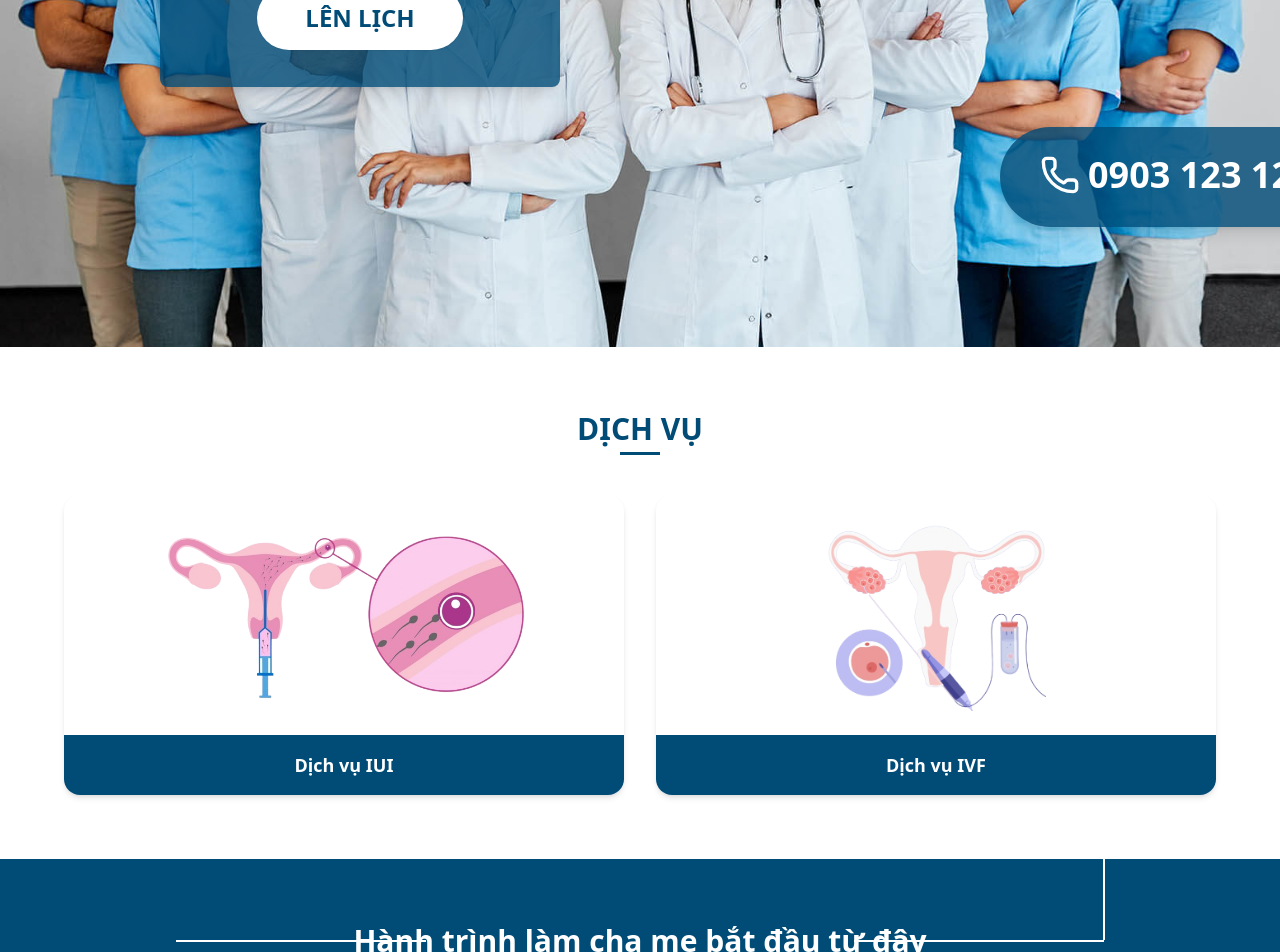
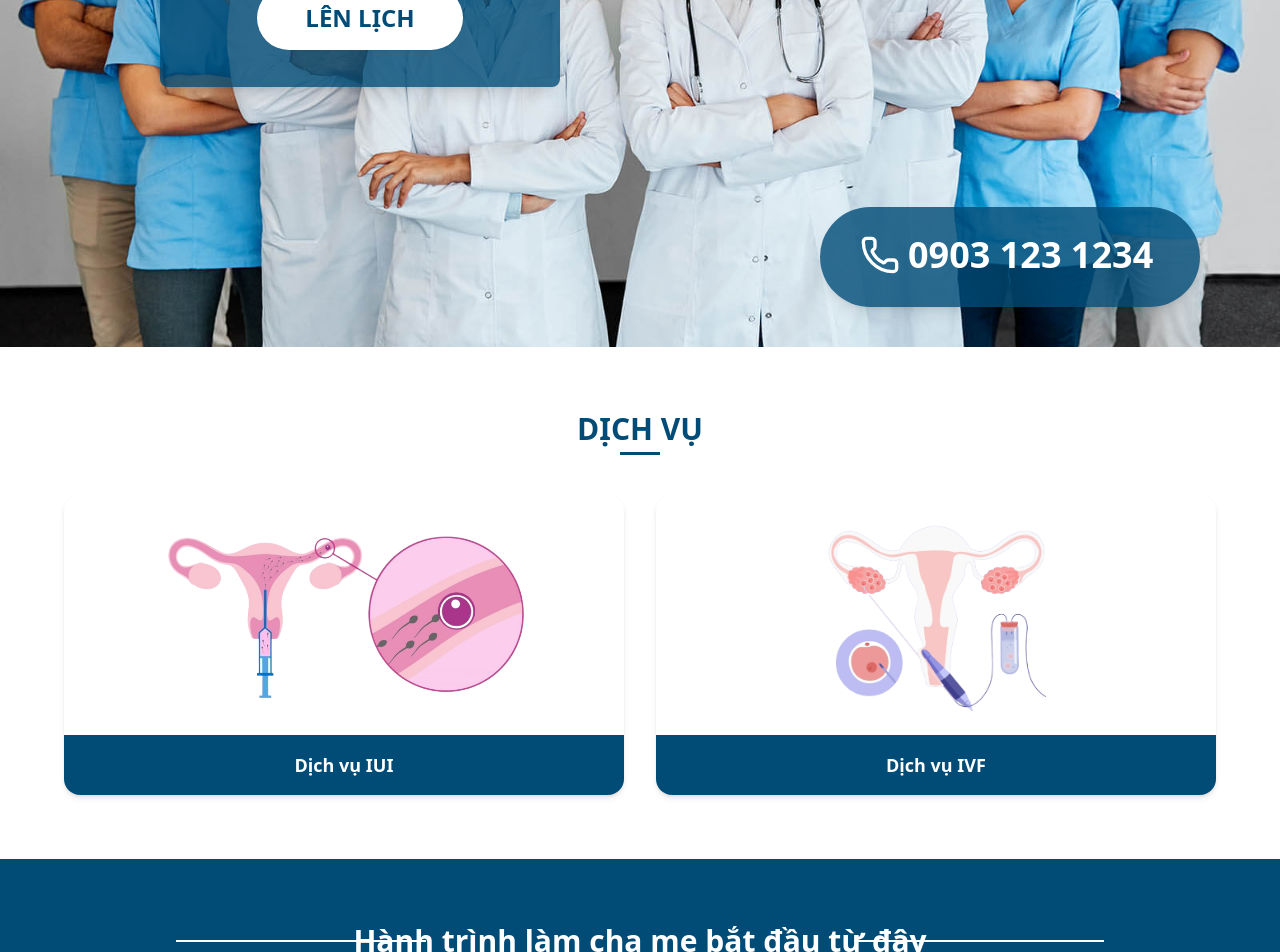
Before and after one commit to DavidKristop/Fertility-Treatment-System, a React (Vite) app in the folder frontend/: page / in a window 1280 px wide. Shown: the part 520-1472 px from the top of the page. Built offline with nearby package versions, Linux system fonts and the light colour scheme; no server answers.

Commit message:
fix frontend

```diff
--- a/frontend/src/components/layout/Hero.tsx
+++ b/frontend/src/components/layout/Hero.tsx
@@ -37,12 +37,12 @@ export default function Hero() {
 
         </div>
 
-        <div className="flex-col absolute top-120 left-250 text-white rounded-full shadow-lg w-[380px] h-[100px] hover:scale-105 hover:shadow-xl transition-transform duration-300"
+        <div className="absolute bottom-10 right-10 md:right-20 text-white rounded-full shadow-lg w-[380px] h-[100px] hover:scale-105 hover:shadow-xl transition-transform duration-300"
             style={{ backgroundColor: "rgba(0, 76, 119, 0.8)" }}>
-            <span className="flex items-center gap-2 ml-10 mt-7 text-4xl font-bold">
-                <Phone className="w-10 h-10" />
-                0903 123 1234
-            </span>
+          <span className="flex items-center gap-2 ml-10 mt-7 text-4xl font-bold">
+            <Phone className="w-10 h-10" />
+            0903 123 1234
+          </span>
         </div>
 
 
--- a/frontend/src/components/layout/Journey.tsx
+++ b/frontend/src/components/layout/Journey.tsx
@@ -3,14 +3,12 @@ export default function Journey() {
     <section className="bg-[#004c77] text-white py-16 px-4">
       {/* Tiêu đề với đường kẻ */}
       <div className="flex items-center justify-center mb-12 relative">
-        <div className="w-[400px] h-[2px] bg-white hidden sm:block rotate-90 absolute mr-335 mt-99.5"></div>
         <div className="w-1/5 h-[2px] bg-white hidden sm:block absolute left-40"></div>
 
         <h2 className="text-2xl sm:text-3xl font-bold px-6 text-center">
           Hành trình làm cha mẹ bắt đầu từ đây
         </h2>
         <div className="w-1/5 h-[2px] bg-white hidden sm:block absolute right-40"></div>
-        <div className="w-[100px] h-[2px] bg-white hidden sm:block rotate-90 absolute right-27.5 bottom-17"></div>
       </div>
 
       {/* 3 cột */}
```
